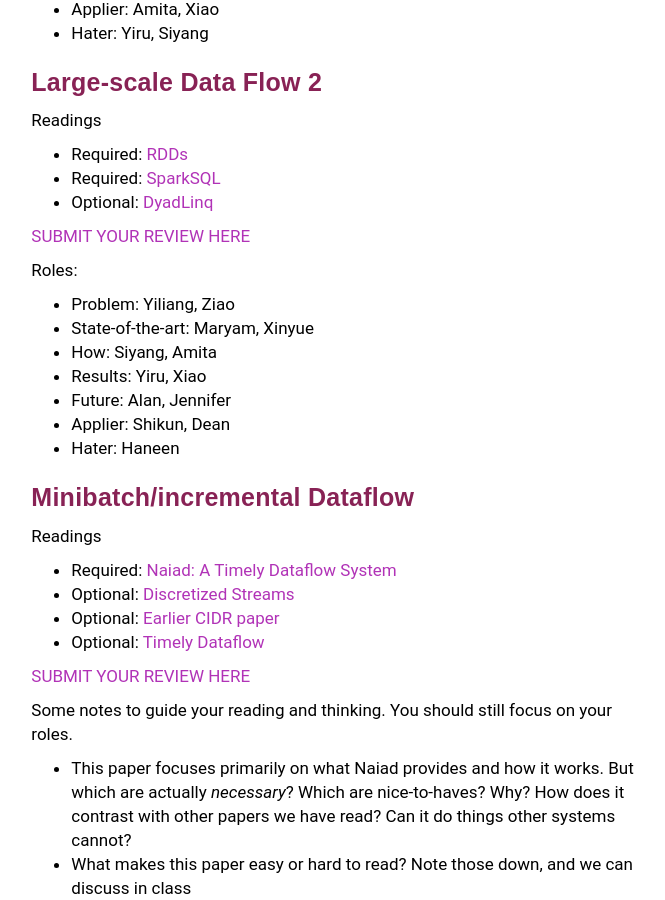
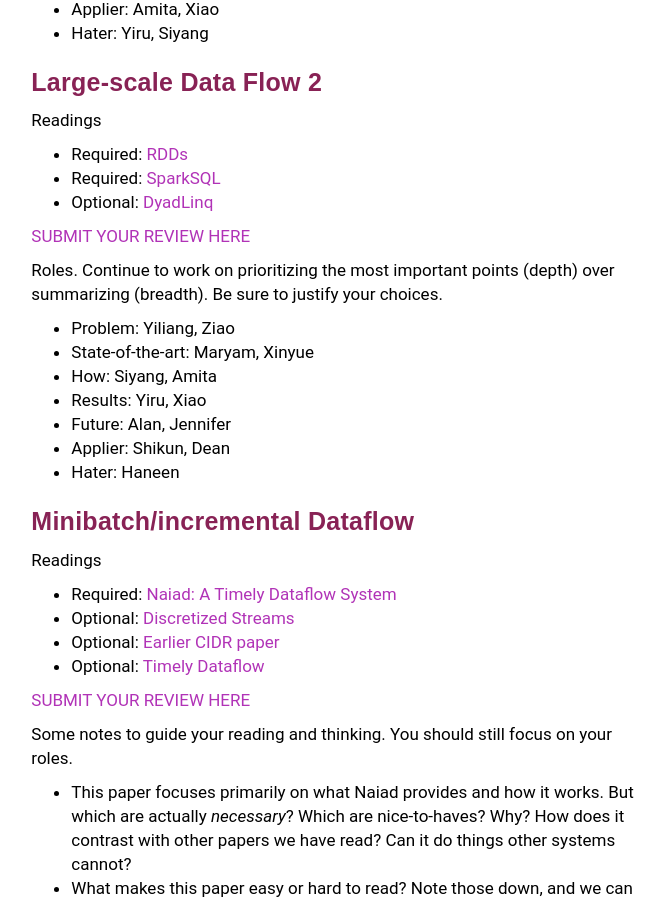
Before and after one commit to wzao1515/w6113.github.io, a Jekyll site: the page built from reviews.md, in a window 1280 px wide and 900 px high, scrolled down 6210 px. Shown: the whole window, without its empty margins (293-958 px from the left). Built offline with Jekyll 4.4.1, drawn with Linux system fonts in a browser that asks for light colours; our own code applies the rules of GitHub Pages for plain Markdown files.

Commit message:
updated website

```diff
--- a/reviews.md
+++ b/reviews.md
@@ -293,7 +293,7 @@ Readings
 
 [SUBMIT YOUR REVIEW HERE](https://goo.gl/forms/ymmD3tIBTWpQO7ME2)
 
-Roles:
+Roles.  Continue to work on prioritizing the most important points (depth) over summarizing (breadth).  Be sure to justify your choices.
 
 * Problem:  Yiliang, Ziao
 * State-of-the-art:  Maryam, Xinyue
```
